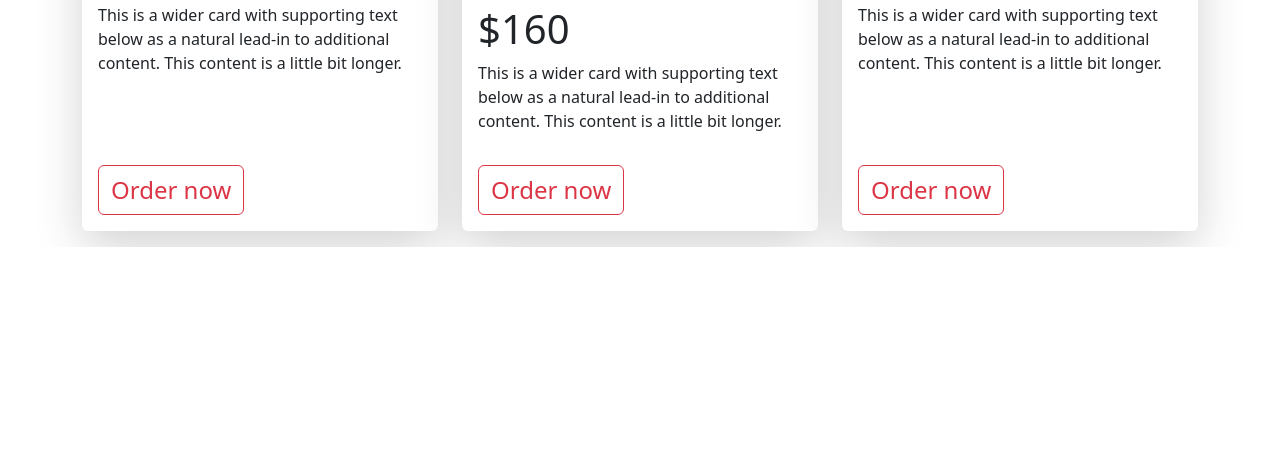
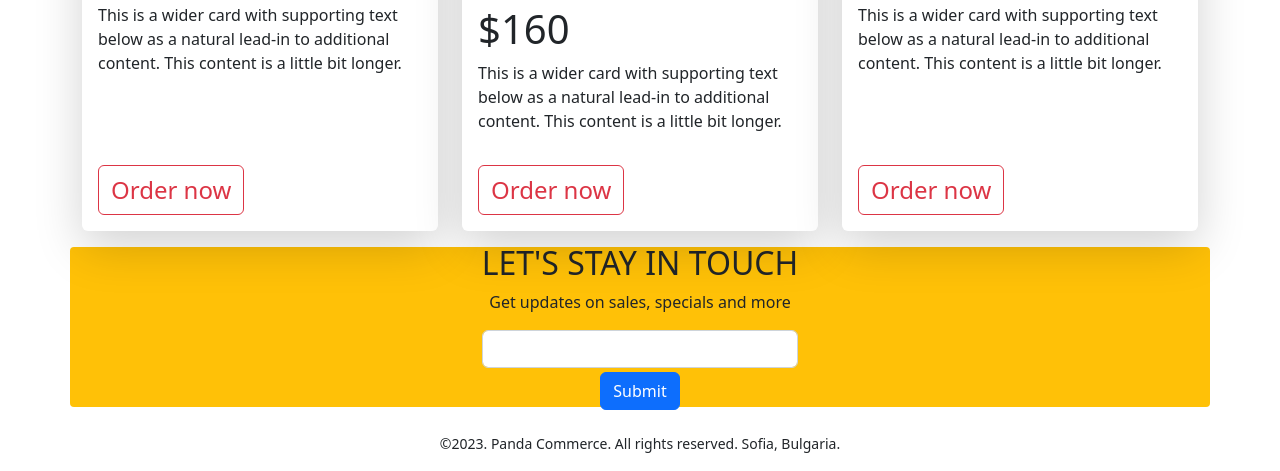
Before and after one commit to Riday1/panda-ecommerce-repo, a plain HTML site: page index.html in a window 1280 px wide. Shown: the part 1839-2310 px from the top of the page. Before the commit the page ends 2086 px from the top, so only its background shows below. Drawn offline with nearby package versions, Linux system fonts and the light colour scheme.

Commit message:
all done

```diff
--- a/index.html
+++ b/index.html
@@ -262,11 +262,25 @@
 
         </section>
 
-        <section>
+        <section class="container d-flex text-center justify-content-center align-items-center bg-warning rounded-1"
+            style="height:20vh ">
+            <div>
+                <h2>LET'S STAY IN TOUCH</h2>
+                <p>Get updates on sales, specials and more</p>
+                <form>
+                    <div class="mb-1">
+                        <input type="email" class="form-control" id="exampleInputEmail1" aria-describedby="emailHelp">
+                    </div>
+                    <button type="submit" class="btn btn-primary">Submit</button>
+                </form>
+            </div>
+        </section>
+    </main>
 
-        </section>
 
-    </main>
+    <footer class="text-center mt-4">
+        <p><small>©2023. Panda Commerce. All rights reserved. Sofia, Bulgaria.</small></p>
+    </footer>
 
 
 
```
